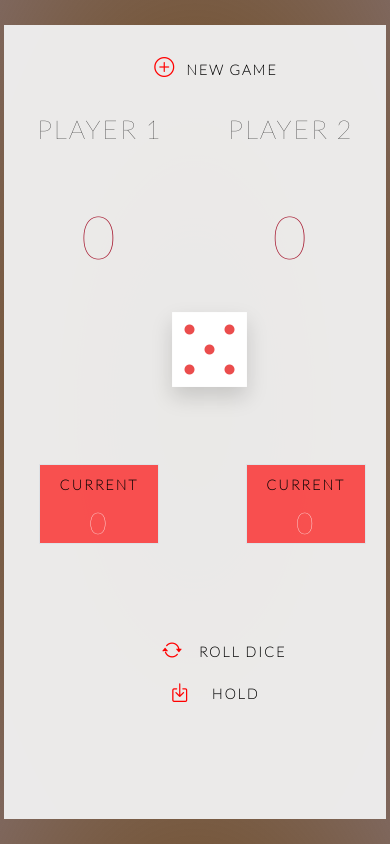
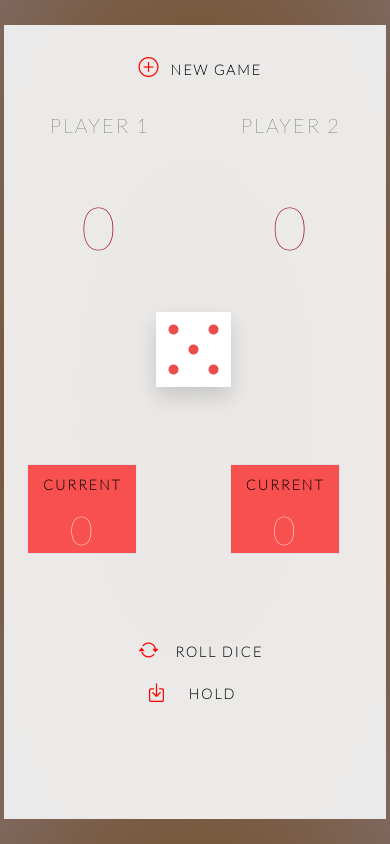
Before and after one commit to DThibaud/Dice.Game, a website: page index.html in a window 390 px wide. Drawn offline with nearby package versions, Linux system fonts and the light colour scheme.

Commit message:
Update style.css

```diff
--- a/style.css
+++ b/style.css
@@ -228,18 +228,6 @@ button:active {
     left: 44vw;
   }
 
-  button {
-    font-size: 1rem;
-  }
-
-  button:hover {
-    font-size: 1.7rem;
-  }
-
-  button:active {
-    font-size: 1rem;
-  }
-
   #botBoxOne {
     top: 60vh;
     left: 15vw;
@@ -275,31 +263,32 @@ button:active {
 }
 
 @media (max-width: 450px) {
+
+
   .playerName {
-    font-size: 1.3rem;
+    font-size: 1rem;
   }
 
   .totalScore {
     font-size: 3rem;
   }
 
-  #totalTwo {
-    top: 50vh;
-  }
 
   .dice {
     height: 75px;
     width: 75px;
-    left: 44vw;
+    left: 40vw;
   }
 
   button {
     font-size: 0.7rem;
   }
 
-  .currentPoints {
-    font-size: 1.5rem;
+  button:hover {
+    font-size: 1.2rem;
   }
+
+
 
   .currentOne,
   .currentTwo {
@@ -307,31 +296,31 @@ button:active {
   }
 
   .botbox {
-    width: 120px;
-    height: 80px;
+    width: 110px;
+    height: 90px;
   }
 
   #botBoxOne {
     top: 55vh;
-    left: 10vw;
+    left: 7vw;
   }
 
   #botBoxTwo {
     top: 55vh;
-    left: 63vw;
+    left: 59vw;
   }
 
   .newGameBtn {
-    left: 38vw;
+    left: 34vw;
   }
 
   .rollBtn {
     top: 75vh;
-    left: 40vw;
+    left: 34vw;
   }
 
   .holdBtn {
     top: 80vh;
-    left: 42vw;
+    left: 36vw;
   }
 }
```
